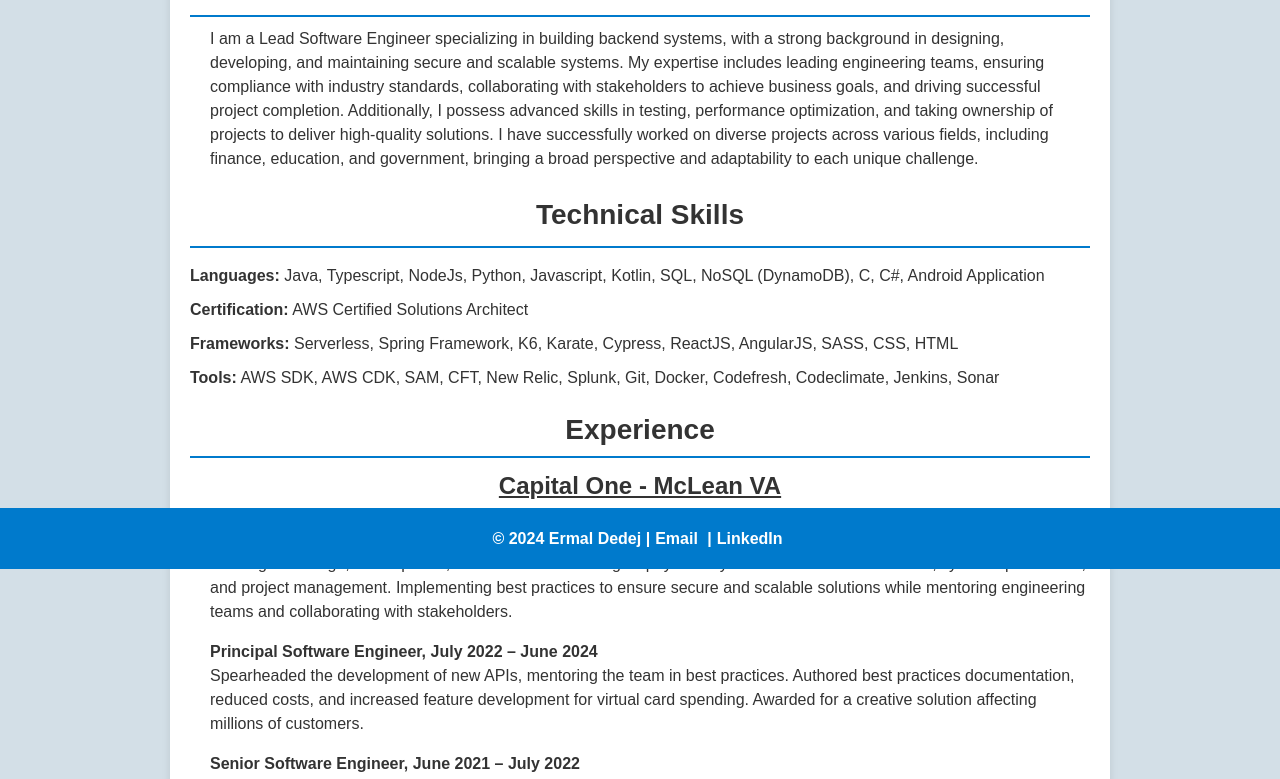
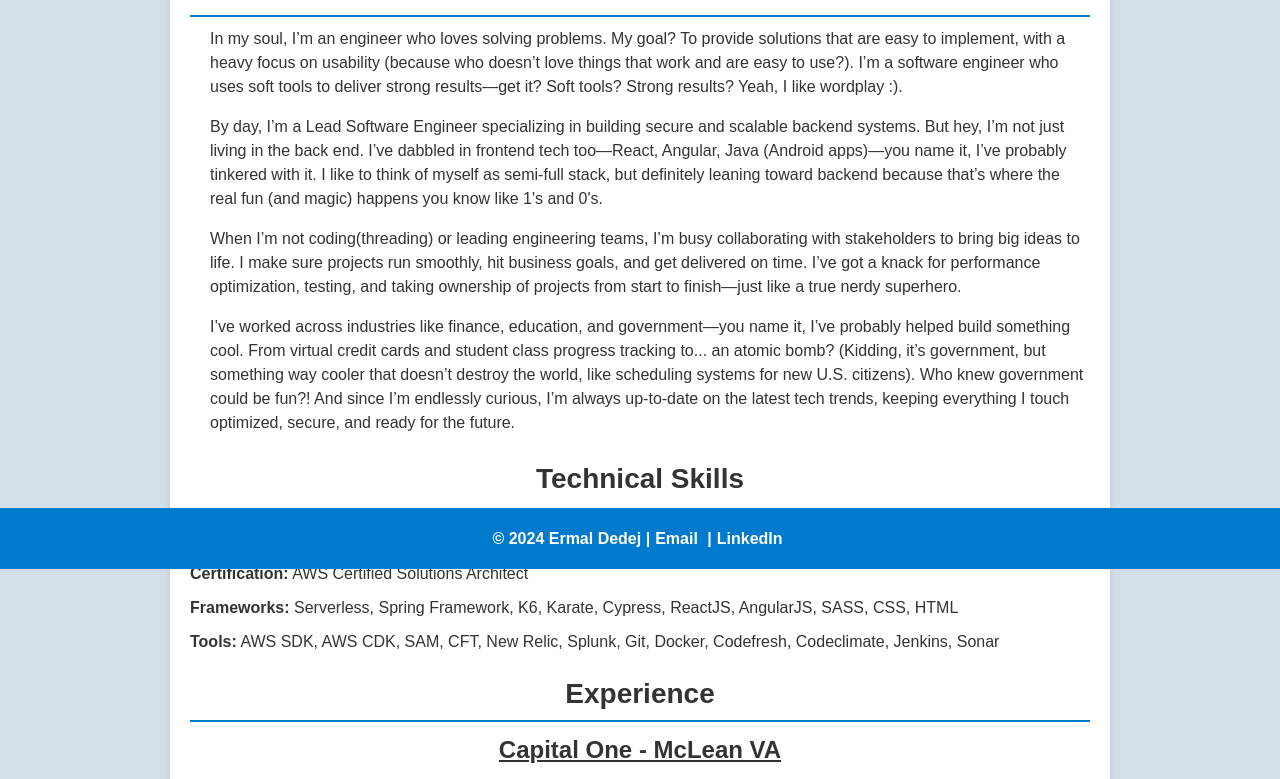
Before and after one commit to ededej/ededej.github.io, a React (Create React App) app in the folder resume-website/: page / in a window 1280 px wide. Shown: the part 231-1010 px from the top of the page. Built offline with nearby package versions, Linux system fonts and the light colour scheme.

Commit message:
Add about me section

```diff
--- a/resume-website/src/components/content/AboutMe/AboutMe.js
+++ b/resume-website/src/components/content/AboutMe/AboutMe.js
@@ -6,10 +6,18 @@
   return (
     <Section title="About Me">
       <p>
-      I am a Lead Software Engineer specializing in building backend systems, with a strong background in designing, developing, and maintaining secure and scalable systems. My expertise includes leading engineering teams, ensuring compliance with industry standards, collaborating with stakeholders to achieve business goals, and driving successful project completion. Additionally, I possess advanced skills in testing, performance optimization, and taking ownership of projects to deliver high-quality solutions. I have successfully worked on diverse projects across various fields, including finance, education, and government, bringing a broad perspective and adaptability to each unique challenge.
+        In my soul, I’m an engineer who loves solving problems. My goal? To provide solutions that are easy to implement, with a heavy focus on usability (because who doesn’t love things that work and are easy to use?). I’m a software engineer who uses soft tools to deliver strong results—get it? Soft tools? Strong results? Yeah, I like wordplay :).
       </p>
-      <h2>Technical Skills</h2>
-      <ul>
+      <p>
+      By day, I’m a Lead Software Engineer specializing in building secure and scalable backend systems. But hey, I’m not just living in the back end. I’ve dabbled in frontend tech too—React, Angular, Java (Android apps)—you name it, I’ve probably tinkered with it. I like to think of myself as semi-full stack, but definitely leaning toward backend because that’s where the real fun (and magic) happens you know like 1's and 0's.
+      </p>
+      <p>
+      When I’m not coding(threading) or leading engineering teams, I’m busy collaborating with stakeholders to bring big ideas to life. I make sure projects run smoothly, hit business goals, and get delivered on time. I’ve got a knack for performance optimization, testing, and taking ownership of projects from start to finish—just like a true nerdy superhero.
+      </p>
+      <p>
+      I’ve worked across industries like finance, education, and government—you name it, I’ve probably helped build something cool. From virtual credit cards and student class progress tracking to... an atomic bomb? (Kidding, it’s government, but something way cooler that doesn’t destroy the world, like scheduling systems for new U.S. citizens). Who knew government could be fun?! And since I’m endlessly curious, I’m always up-to-date on the latest tech trends, keeping everything I touch optimized, secure, and ready for the future.
+      </p>
+    <h2>Technical Skills</h2><ul>
         <li><strong>Languages:</strong> Java, Typescript, NodeJs, Python, Javascript, Kotlin, SQL, NoSQL (DynamoDB), C, C#, Android Application</li>
         <li><strong>Certification:</strong> AWS Certified Solutions Architect</li>
         <li><strong>Frameworks:</strong> Serverless, Spring Framework, K6, Karate, Cypress, ReactJS, AngularJS, SASS, CSS, HTML</li>
--- a/resume-website/src/components/content/Experiences/CapitalOne/CapitalOne.js
+++ b/resume-website/src/components/content/Experiences/CapitalOne/CapitalOne.js
@@ -5,13 +5,14 @@
   return (
     <div>
       <h3 className="experience-name" >Capital One - McLean VA</h3>
-      <p><strong>Principal Software Engineer, June 2024 – Present</strong><br/>
-      Leading the design, development, and maintenance of digital payment systems. Skilled in code review, system optimization, and project management. Implementing best practices to ensure secure and scalable solutions while mentoring engineering teams and collaborating with stakeholders.</p>
+      <p><strong>Lead Software Engineer, June 2024 – Present</strong><br/>
+      Experienced Lead Software Engineer specializing in backend services, with a proven track record of designing, developing, and maintaining secure, scalable systems. Leads and mentors engineering teams (up to 5 members), ensuring compliance with industry standards and delivering efficient, high-quality results. Collaborates closely with stakeholders and product owners to meet business objectives, including delivering key projects for Capital One. Technically curious and committed to continuous learning, staying updated on industry trends, and implementing best practices to enhance security, availability, testability, and reliability. Skilled in technologies such as Java, Kotlin, Docker,CI/CD and AWS, focusing on optimizing system performance and managing projects from inception to delivery.</p>
 
       <p><strong>Principal Software Engineer, July 2022 – June 2024</strong><br/>
-      Spearheaded the development of new APIs, mentoring the team in best practices. Authored best practices documentation, reduced costs, and increased feature development for virtual card spending. Awarded for a creative solution affecting millions of customers.</p>
+      Led the team in developing new APIs, ensuring best practices during design and development. Mentored the team through PR reviews, pair programming, and tool demos. Impacted the technical roadmap by offering new solutions to reduce costs and maintenance. Authored a best practices document for coding, ensuring maintainability and observability. Collaborated with multiple teams to develop features that increased virtual card spending. Participated in workshops with UI and backend teams to find optimal solutions. Documented various applications to improve understanding and future enhancements. Won an organizational excellence award for a creative solution affecting millions of customers and significant revenue.</p>
       <p><strong>Senior Software Engineer, June 2021 – July 2022</strong><br/>
-      Designed a high-traffic API with low latency for virtual credit cards. Analyzed and improved system performance, implemented threading for efficiency, and utilized AWS for scalable deployment.</p>
+      Designed and delivered a high-traffic application (1000 TPS) with low latency for virtual credit cards. Analyzed an old version with high latency and error rates, removing unnecessary processes. Implemented threading for parallel card checks, maintaining performance levels. Deployed the new stack on AWS using scalable containers, reducing costs during low traffic. Designed a new DynamoDB for low latency data reuse.
+      </p>
       <p><strong>Stack:</strong> Java, Kotlin, Python, Springboot, Lambda, Fargate, EC2, DynamoDb, Rest Api's, New Relic, Splunk, K6, Karate</p>
     </div>
   );
```
Also changed, not shown: 1 other file (tests, documents, lock files or other folders).
